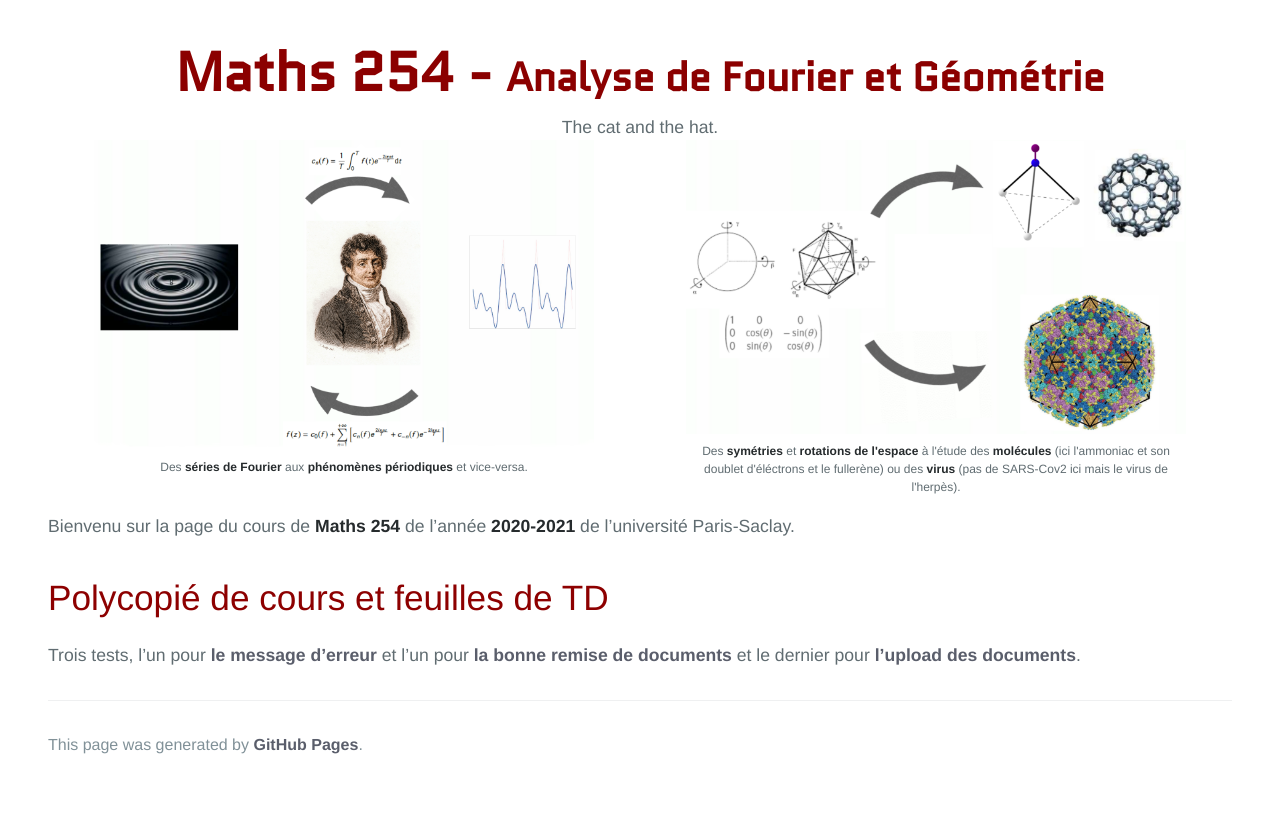
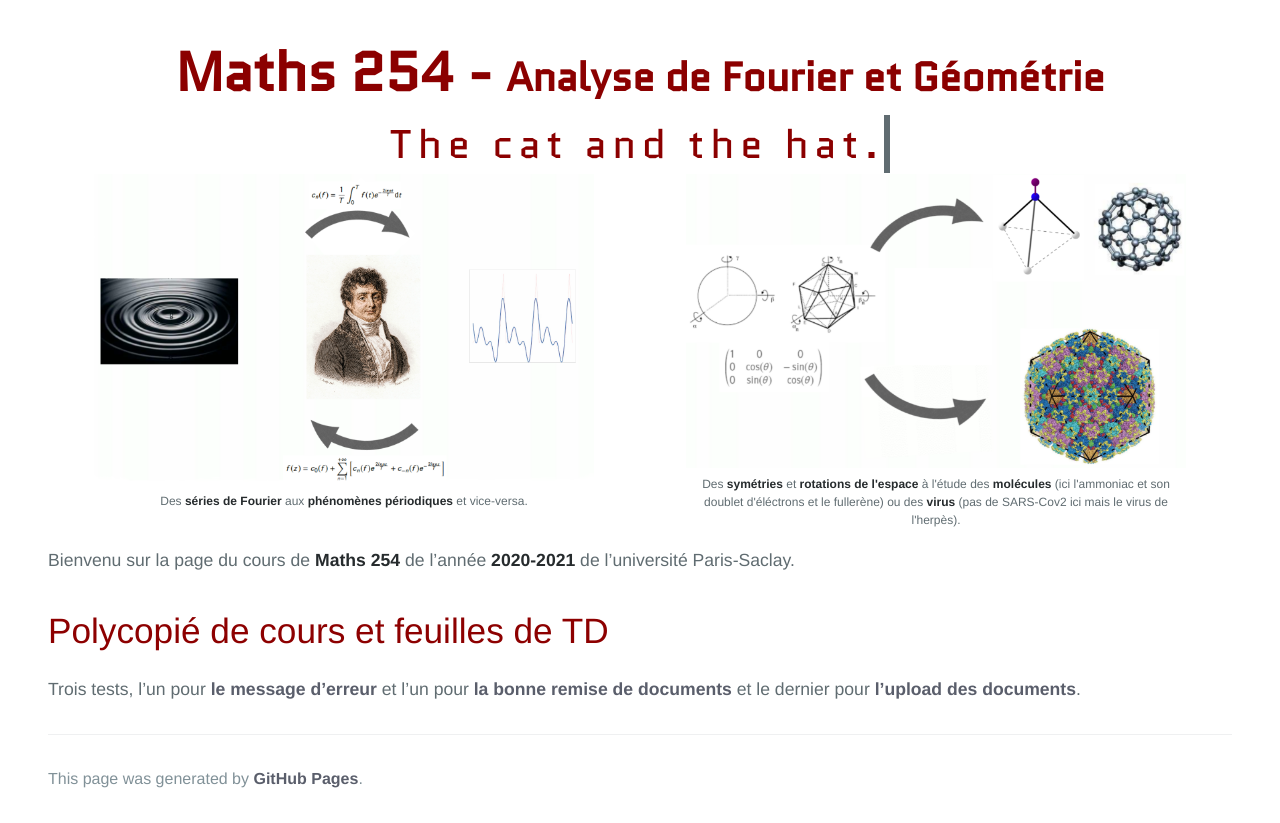
Before and after one commit to KevinDestagnol/algebre.github.io, a Jekyll site: the page built from index.md, in a window 1280 px wide. Shown: the part 260-1083 px from the top of the page. Built offline with Jekyll 4.4.1, drawn with Linux system fonts in a browser that asks for light colours; some web fonts are replaced; our own code applies the rules of GitHub Pages for plain Markdown files; before the commit the page ends 1049 px from its top, so only the background shows below that.

Commit message:
Update default.html

```diff
--- a/_layouts/default.html
+++ b/_layouts/default.html
@@ -31,7 +31,7 @@
       <center>
       <hprime class="project-name">{{ page.title | default: site.title | default: site.github.repository_name }} - </hprime>
       <hprime2 class="project-name">{{ page.description | default: site.description | default: site.github.project_tagline }}</hprime2>
-  <div class="content">
+  <div class="typewriter">
       <hp1>
        The cat and the hat.
       </hp1>
```
